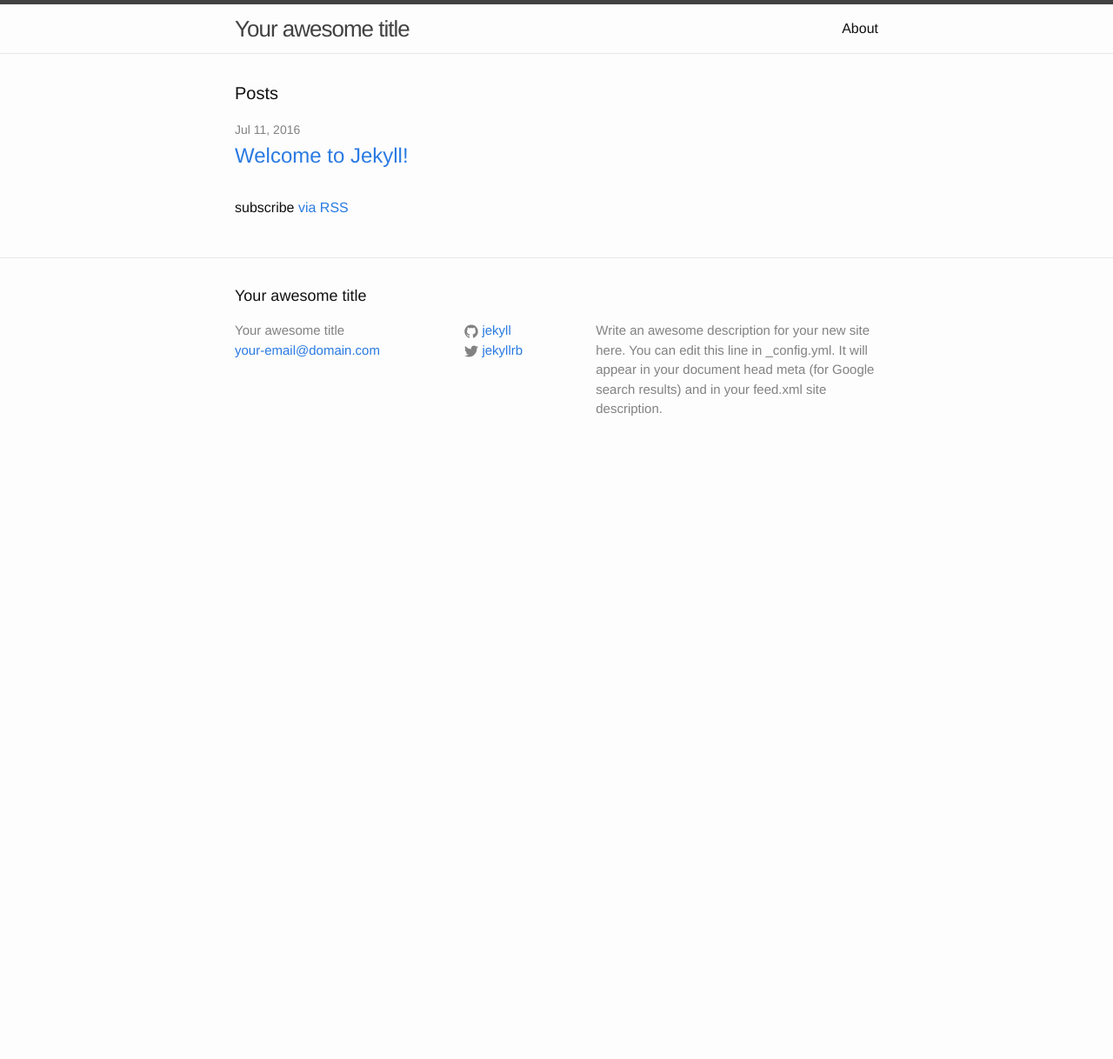
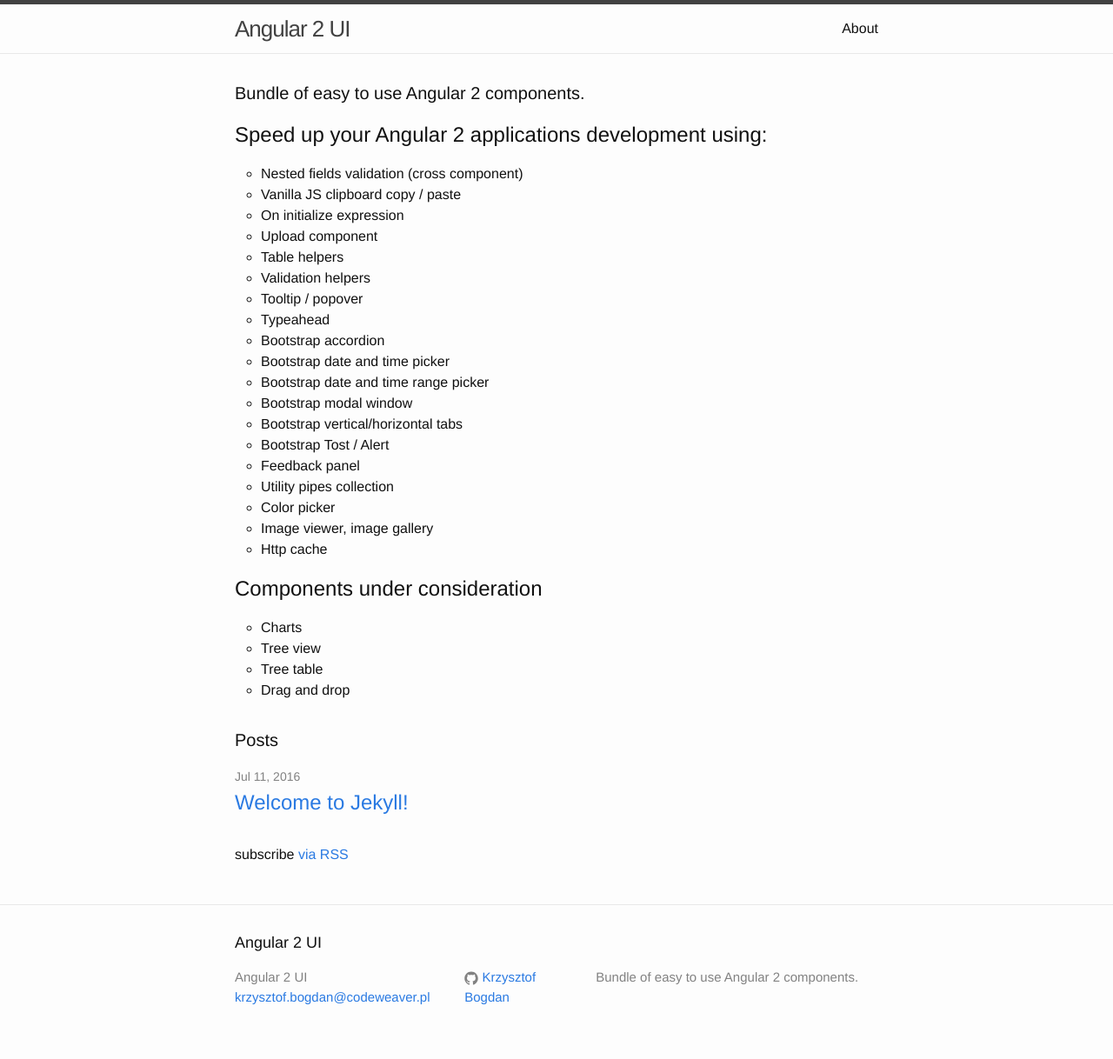
Before and after one commit to Zarysiek/a2ui-site, a Jekyll site: the page built from index.html, in a window 1280 px wide. Shown: the whole page at 87% size. Built offline with Jekyll 4.4.1, drawn with Linux system fonts in a browser that asks for light colours; before the commit the page ends 900 px from its top, so only the background shows below that.

Commit message:
Site wip

```diff
--- a/_config.yml
+++ b/_config.yml
@@ -6,16 +6,16 @@
 # 'jekyll serve'. If you change this file, please restart the server process.
 
 # Site settings
-title: Your awesome title
-email: your-email@domain.com
+title: Angular 2 UI
+email: krzysztof.bogdan@codeweaver.pl
 description: > # this means to ignore newlines until "baseurl:"
-  Write an awesome description for your new site here. You can edit this
-  line in _config.yml. It will appear in your document head meta (for
-  Google search results) and in your feed.xml site description.
+  Bundle of easy to use Angular 2 components.
 baseurl: "" # the subpath of your site, e.g. /blog
-url: "http://yourdomain.com" # the base hostname & protocol for your site
-twitter_username: jekyllrb
-github_username:  jekyll
-
+url: "http://a2ui.com" # the base hostname & protocol for your site
+github_username:  Krzysztof Bogdan
+repository: rzysztofBogdan/a2ui-site
 # Build settings
 markdown: kramdown
+
+collections:
+  - mains
--- /dev/null
+++ b/_includes/main.md
@@ -0,0 +1,28 @@
+# Speed up your Angular 2 applications development using:
+
+* Nested fields validation (cross component)
+* Vanilla JS clipboard copy / paste
+* On initialize expression
+* Upload component
+* Table helpers
+* Validation helpers
+* Tooltip / popover
+* Typeahead
+* Bootstrap accordion
+* Bootstrap date and time picker
+* Bootstrap date and time range picker
+* Bootstrap modal window
+* Bootstrap vertical/horizontal tabs
+* Bootstrap Tost / Alert
+* Feedback panel
+* Utility pipes collection
+* Color picker
+* Image viewer, image gallery
+* Http cache
+
+# Components under consideration
+
+* Charts
+* Tree view
+* Tree table
+* Drag and drop
--- a/index.html
+++ b/index.html
@@ -3,6 +3,23 @@
 ---
 
 <div class="home">
+
+  <h1 class="page-heading">Bundle of easy to use Angular 2 components.</h1>
+
+  <ul class="post-list">
+      <li>
+
+        <article class="post" itemscope itemtype="http://schema.org/BlogPosting">
+
+          <div class="post-content" itemprop="articleBody">
+            {% capture my_include %}{% include main.md %}{% endcapture %}
+            {{ my_include | markdownify }}
+          </div>
+
+        </article>
+
+      </li>
+  </ul>
 
   <h1 class="page-heading">Posts</h1>
 
```
Also changed, not shown: README.md (added), about/about.md (renamed from about.md), 1 other file.
